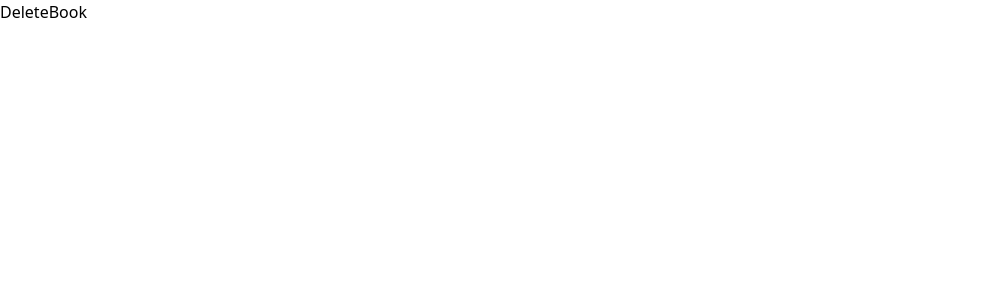
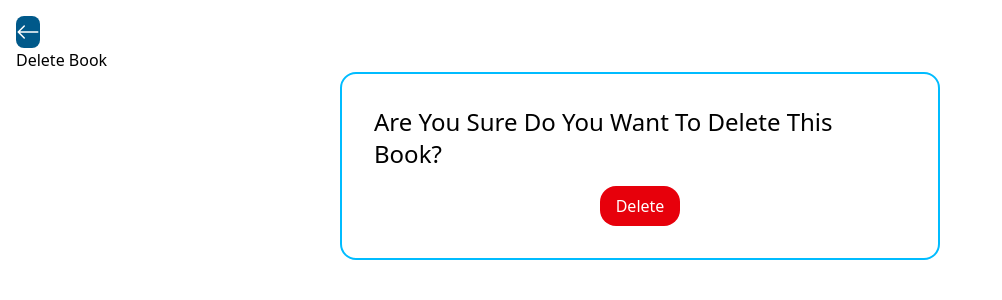
Before and after one commit to furkankuluncakli/MERN--Book-Store, a React (Vite) app in the folder frontend/: page /books/delete/1 in a window 1280 px wide. Shown: the top 300 px of the page, without its empty margins (0-1002 px from the left). Built offline with nearby package versions, Linux system fonts and the light colour scheme.

Commit message:
feat: implement DeleteBook page with loading state and confirmation prompt; add BackButton and Spinner components

```diff
--- a/frontend/src/pages/DeleteBook.jsx
+++ b/frontend/src/pages/DeleteBook.jsx
@@ -1,9 +1,39 @@
-import React from 'react'
+import { useNavigate, useParams } from "react-router-dom";
+import BackButton from "../components/BackButton";
+import Spinner from "../components/Spinner";
+import axios from "axios";
+import { useState } from "react";
 
 function DeleteBook() {
+  const [loading, setLoading] = useState(false);
+
+  const navigate = useNavigate();
+  const { id } = useParams();
+
+  const handleDeleteBook = () => {
+    setLoading(true);
+    axios
+      .delete(`http://localhost:5555/books/${id}`)
+      .then((res) => {
+        setLoading(false);
+        navigate("/");
+      })
+      .catch((err) => {
+        console.log(err);
+        setLoading(false);
+      });
+  };
   return (
-    <div>DeleteBook</div>
-  )
+    <div className="p-4">
+      <BackButton />
+      <h1>Delete Book</h1>
+      {loading ? <Spinner /> : ""}
+      <div className="flex flex-col items-center border-2 border-sky-400 rounded-2xl w-[600px] p-8 mx-auto">
+        <h3 className="text-2xl">Are You Sure Do You Want To Delete This Book?</h3>
+        <button className="px-4 py-2 rounded-2xl bg-red-600 text-white mt-4  cursor-pointer" onClick={handleDeleteBook}>Delete</button>
+      </div>
+    </div>
+  );
 }
 
-export default DeleteBook
+export default DeleteBook;
```
